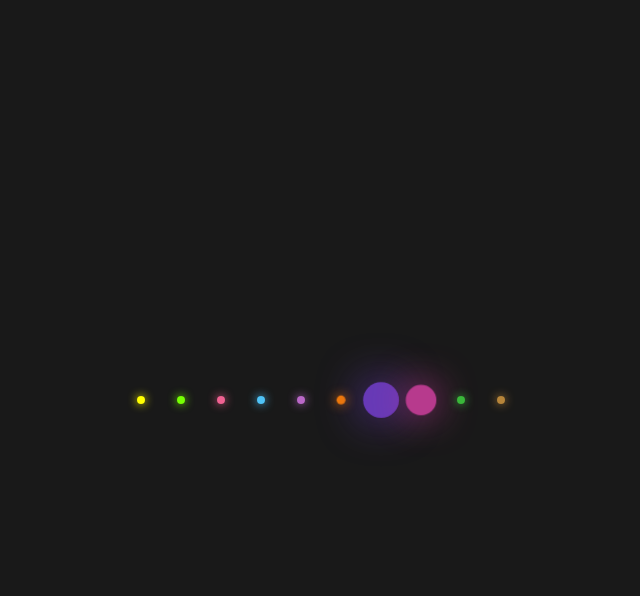
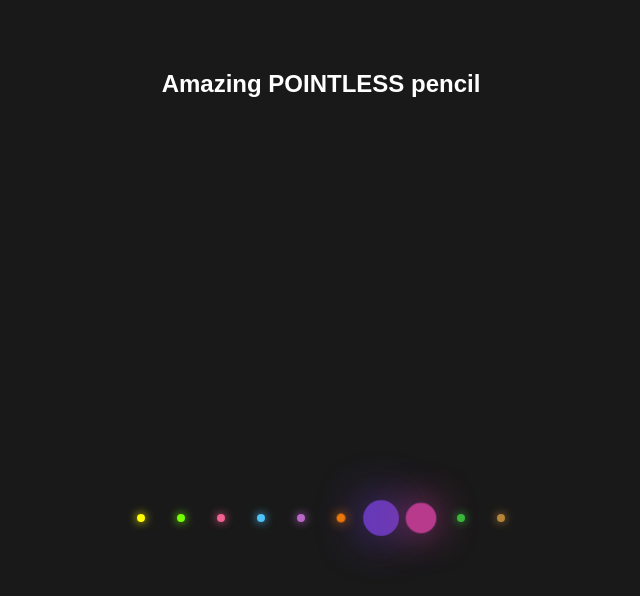
Before and after one commit to rayjaykim/my-first-repo, a plain HTML site: page index.html in a window 1280 px wide. Shown: the whole page, without its empty margins (319-959 px from the left). Drawn offline with Linux system fonts and the light colour scheme.

Commit message:
added header

```diff
--- a/index.html
+++ b/index.html
@@ -7,6 +7,8 @@
   <title>Glowing Dots</title>
 </head>
 <body>
+  <div>
+    <h2>Amazing POINTLESS pencil</h2>
     <ul>
       <li></li>
       <li></li>
@@ -19,5 +21,6 @@
       <li></li>
       <li></li>
     </ul>
+  </div>
 </body>
 </html>
```
Lines whose indentation alone changed are shown as unchanged.
